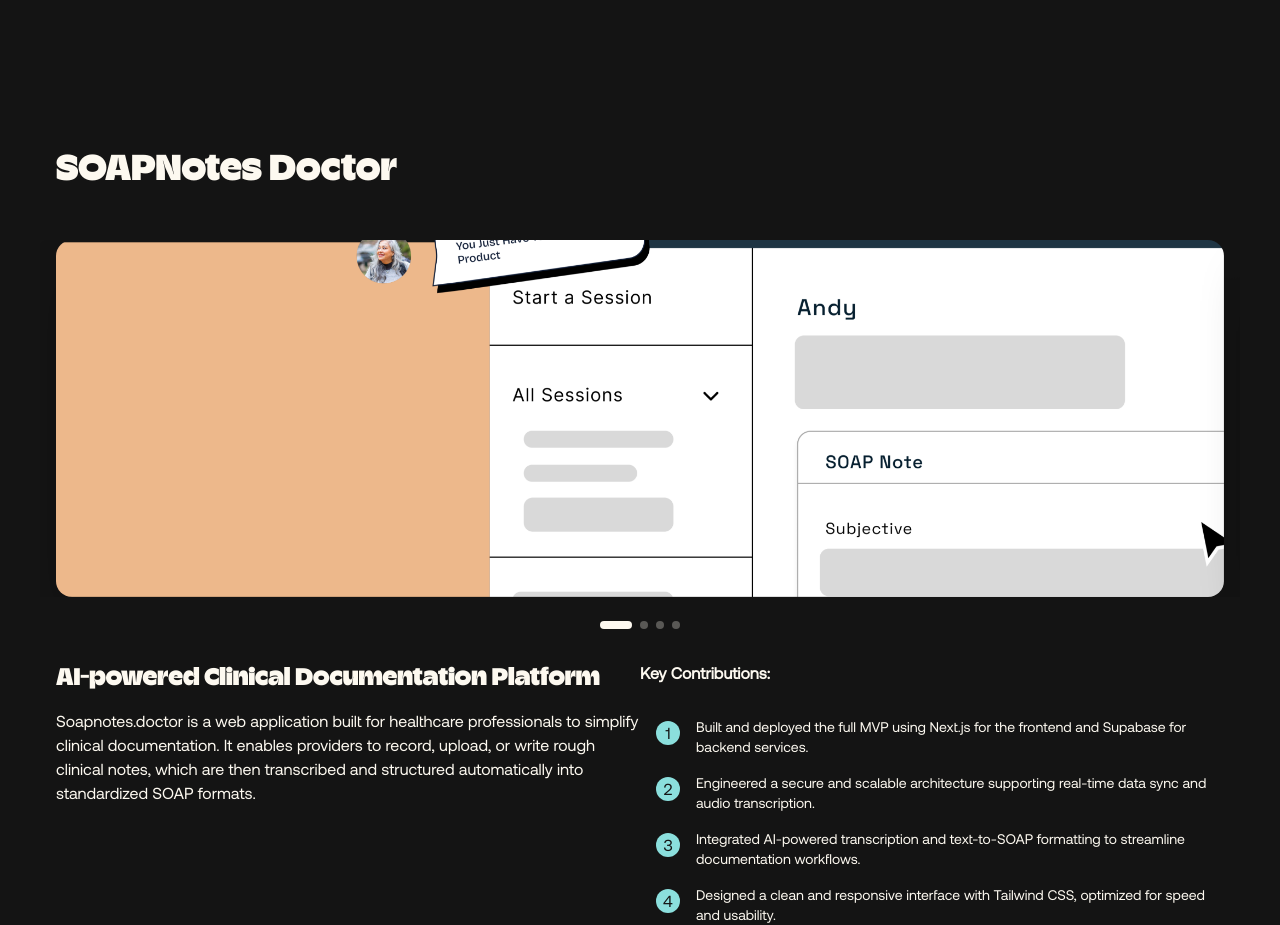
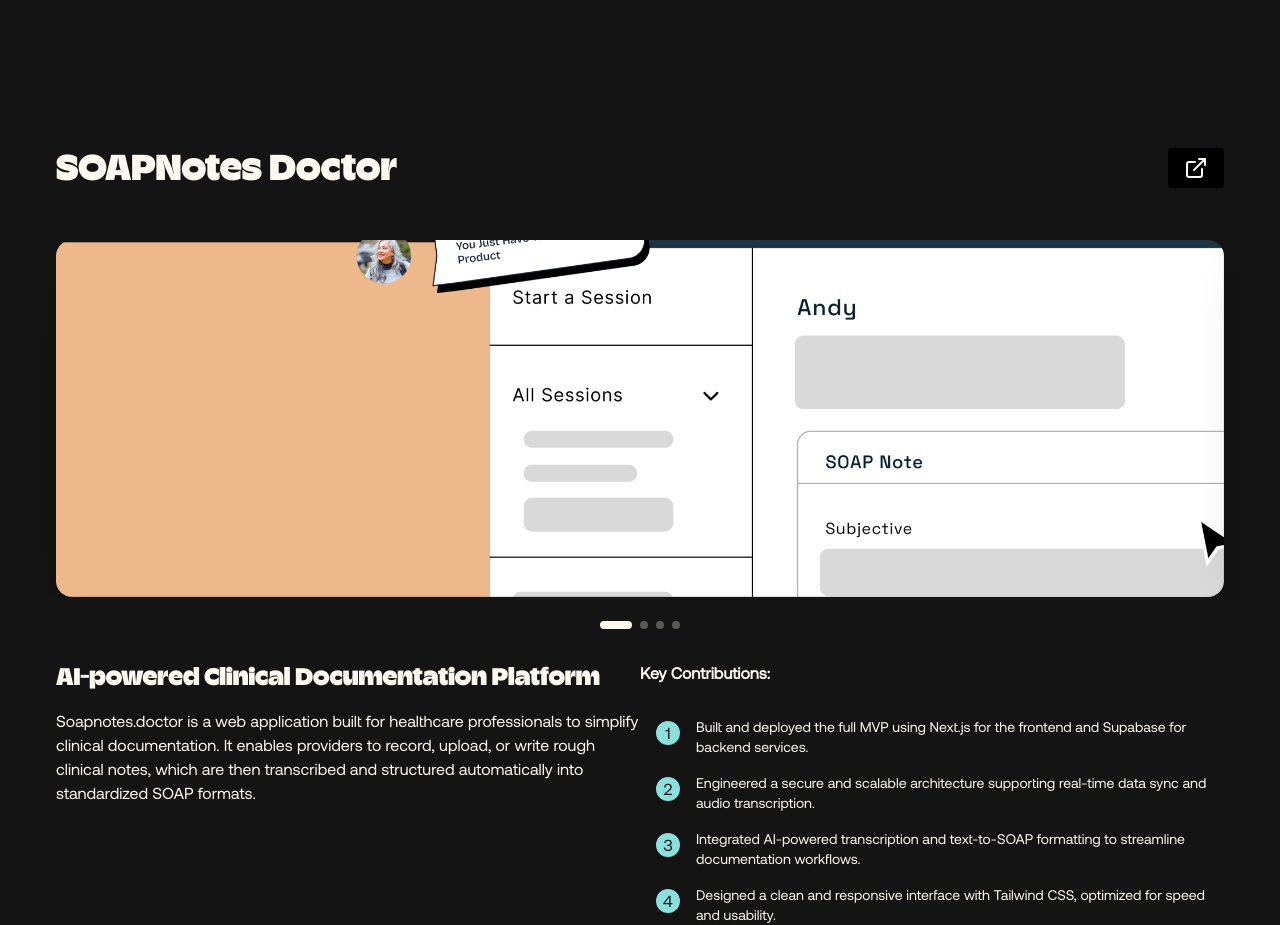
Before and after one commit to ebubesunday16/The-Software-Engineer-You-Wished-You-Hired, a Next.js app: page / in a window 1280 px wide. Shown: the part 5520-6445 px from the top of the page. Built offline with nearby package versions, Linux system fonts and the light colour scheme.

Commit message:
added link

```diff
--- a/assets/svg/index.ts
+++ b/assets/svg/index.ts
@@ -9,3 +9,4 @@
 export { default as LabelTwo } from './LabelTwo.svg'
 export { default as LabelThree } from './LabelThree.svg'
 export { default as X } from './X.svg'
+export { default as Link } from './Link.svg'
--- a/component/LandingPage/FeaturedProject.tsx
+++ b/component/LandingPage/FeaturedProject.tsx
@@ -3,6 +3,8 @@
 import Image from 'next/image'
 import React, { useRef, useState, useEffect } from 'react'
 import { motion } from 'motion/react'
+import { Link } from '@/assets/svg'
+import { useRouter } from 'next/navigation'
 
 const FeaturedProject = () => {
   const scrollRef = useRef(null)
@@ -98,14 +100,28 @@
     },
   }
 
+  const router = useRouter()
+
   return (
     <div
 
       className='text-brand-white space-y-8 pb-32 max-w-[1200px] mx-auto'
       id='featured'
       >
-      <div className='font-champBlack text-2xl sm:text-3xl lg:text-4xl sticky top-0 py-5 bg-brand-black z-50 px-4'>
-        SOAPNotes Doctor
+      <div className='font-champBlack text-2xl sm:text-3xl lg:text-4xl sticky top-0 py-5 bg-brand-black z-50 px-4 flex justify-between items-center'>
+        <p>
+          SOAPNotes Doctor
+        </p>
+        <a
+            href="https://soapnotes.doctor"
+            target="_blank"
+            rel="noopener noreferrer"
+            className="cursor-pointer bg-black text-white px-4 py-2 rounded"
+          >
+
+              <Link  className='text-[#fdf9f0] '/>
+          </a>
+
       </div>
 
       {/* Apple-style image carousel */}
```
Also changed, not shown: assets/svg/Link.svg (added).
